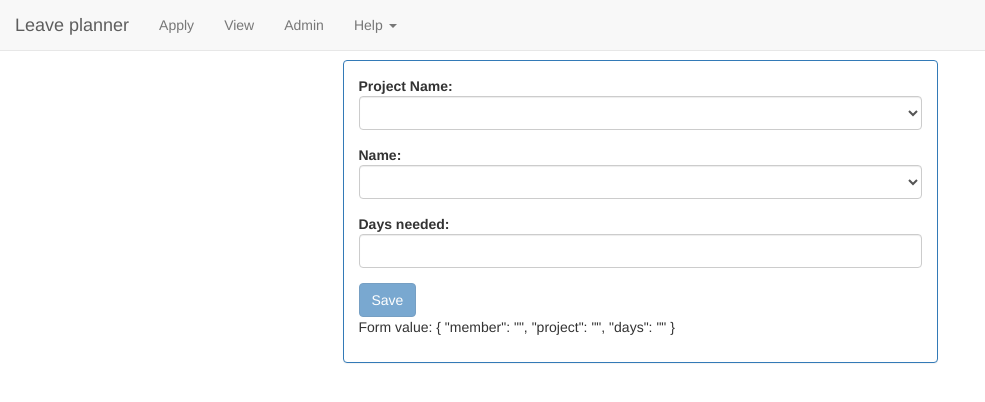
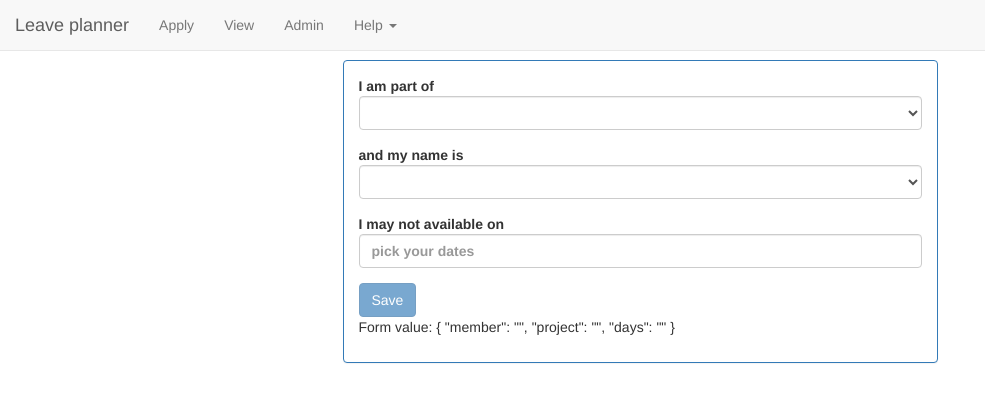
Before and after one commit to Prabucgi/LeaveForeCast, an Angular app: page /apply in a window 1280 px wide. Shown: the top 402 px of the page, without its empty margins (0-985 px from the left). Built offline with nearby package versions, Linux system fonts and the light colour scheme.

Commit message:
label changes

```diff
--- a/src/app/apply-leave/apply-leave.component.html
+++ b/src/app/apply-leave/apply-leave.component.html
@@ -4,15 +4,15 @@
     <div class="panel-body">
       <form [formGroup]="applyForm" novalidate (ngSubmit)="save()">
         <div class="form-group">
-          <label class="center-block">Project Name:
-            <select class="form-control" formControlName="project">
+          <label class="center-block">I am part of
+            <select class="form-control" formControlName="project" placeholder="pick your project">
               <option *ngFor="let project of projects" [value]="project">{{project}}</option>
             </select>
           </label>
         </div>
         <div class="form-group">
-          <label class="center-block">Name:
-              <select class="form-control" formControlName="member">
+          <label class="center-block">and my name is
+              <select class="form-control" formControlName="member" placeholder="pick your name">
                   <option *ngFor="let member of members" [value]="member">{{member}}</option>
                 </select>
 
@@ -21,8 +21,8 @@
 
 
         <div class="form-group">
-          <label class="center-block">Days needed:
-            <input class="form-control" formControlName="days">
+          <label class="center-block">I may not available on
+            <input class="form-control" formControlName="days" placeholder="pick your dates">
           </label>
         </div>
         <button class="btn btn-primary" type="submit" [disabled]="!applyForm.valid">Save</button>
--- a/src/styles.css
+++ b/src/styles.css
@@ -1,3 +1,5 @@
-body {
+@media (min-width: 981px) {
+  body {
     padding-top: 60px;
   }
+}
```
